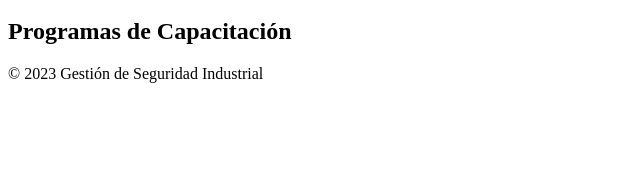
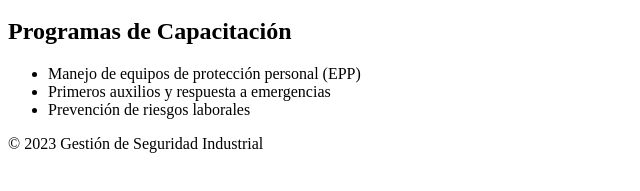
Before and after one commit to juanlabranderoucb/ucb-unidad1-tarea1, a plain HTML site: page capacitacion.html in a window 1280 px wide. Shown: the part 317-508 px from the top of the page, without its empty margins (0-640 px from the left). Drawn offline with Linux system fonts and the light colour scheme.

Commit message:
chore: lista de capacitaciones

```diff
--- a/capacitacion.html
+++ b/capacitacion.html
@@ -19,6 +19,11 @@
     <main>
         <section>
             <h2>Programas de Capacitación</h2>
+            <ul>
+                <li>Manejo de equipos de protección personal (EPP)</li>
+                <li>Primeros auxilios y respuesta a emergencias</li>
+                <li>Prevención de riesgos laborales</li>
+            </ul>
         </section>
     </main>
     <footer>
```
